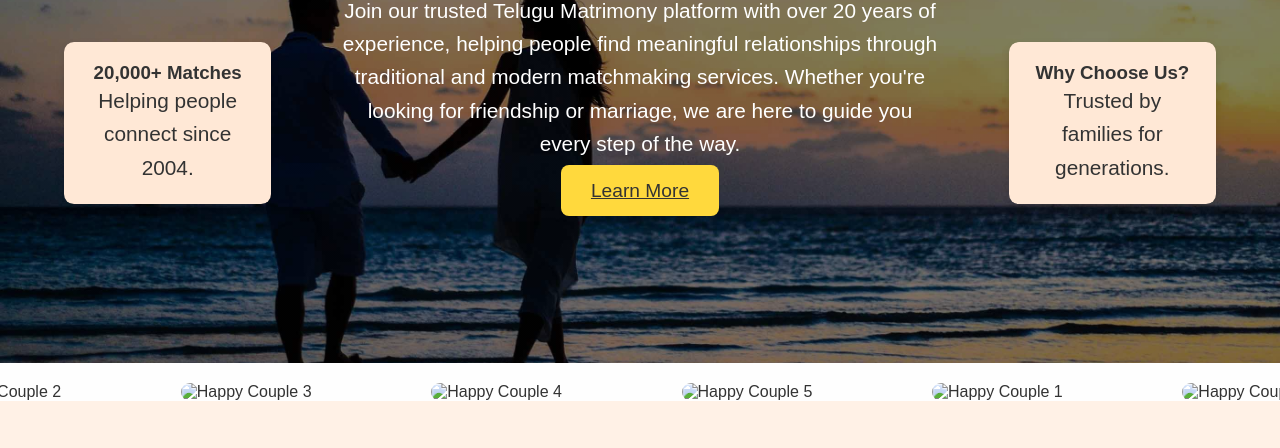
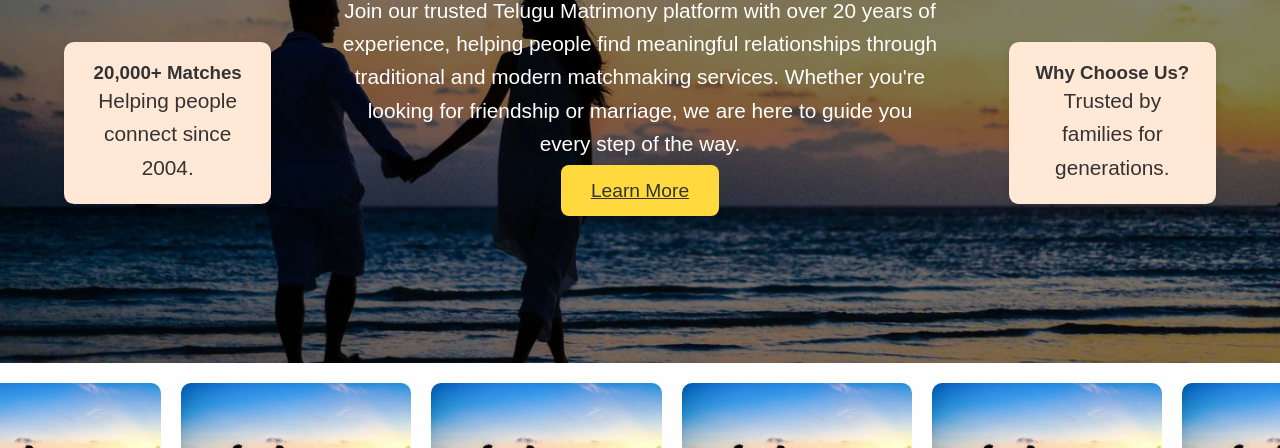
Before and after one commit to yjash0801/amarnath-matrimony, a plain HTML site: page index.html in a window 1280 px wide. Shown: the part 465-913 px from the top of the page. Drawn offline with Linux system fonts and the light colour scheme.

Commit message:
Updated code

```diff
--- a/index.html
+++ b/index.html
@@ -59,17 +59,17 @@
     <!-- Image Carousel -->
     <div class="image-carousel">
         <div class="carousel-track">
-            <img src="pexels-asadphoto-1.jpg" alt="Happy Couple 1">
-            <img src="pexels-asadphoto-2.jpg" alt="Happy Couple 2">
-            <img src="pexels-asadphoto-3.jpg" alt="Happy Couple 3">
-            <img src="pexels-asadphoto-4.jpg" alt="Happy Couple 4">
-            <img src="pexels-asadphoto-5.jpg" alt="Happy Couple 5">
+            <img src="pexels-asadphoto-1024960.jpg" alt="Happy Couple 1">
+            <img src="pexels-asadphoto-1024960.jpg" alt="Happy Couple 2">
+            <img src="pexels-asadphoto-1024960.jpg" alt="Happy Couple 3">
+            <img src="pexels-asadphoto-1024960.jpg" alt="Happy Couple 4">
+            <img src="pexels-asadphoto-1024960.jpg" alt="Happy Couple 5">
             <!-- Duplicate images for smooth infinite effect -->
-            <img src="pexels-asadphoto-1.jpg" alt="Happy Couple 1">
-            <img src="pexels-asadphoto-2.jpg" alt="Happy Couple 2">
-            <img src="pexels-asadphoto-3.jpg" alt="Happy Couple 3">
-            <img src="pexels-asadphoto-4.jpg" alt="Happy Couple 4">
-            <img src="pexels-asadphoto-5.jpg" alt="Happy Couple 5">
+            <img src="pexels-asadphoto-1024960.jpg" alt="Happy Couple 1">
+            <img src="pexels-asadphoto-1024960.jpg" alt="Happy Couple 2">
+            <img src="pexels-asadphoto-1024960.jpg" alt="Happy Couple 3">
+            <img src="pexels-asadphoto-1024960.jpg" alt="Happy Couple 4">
+            <img src="pexels-asadphoto-1024960.jpg" alt="Happy Couple 5">
         </div>
     </div>
 
```
